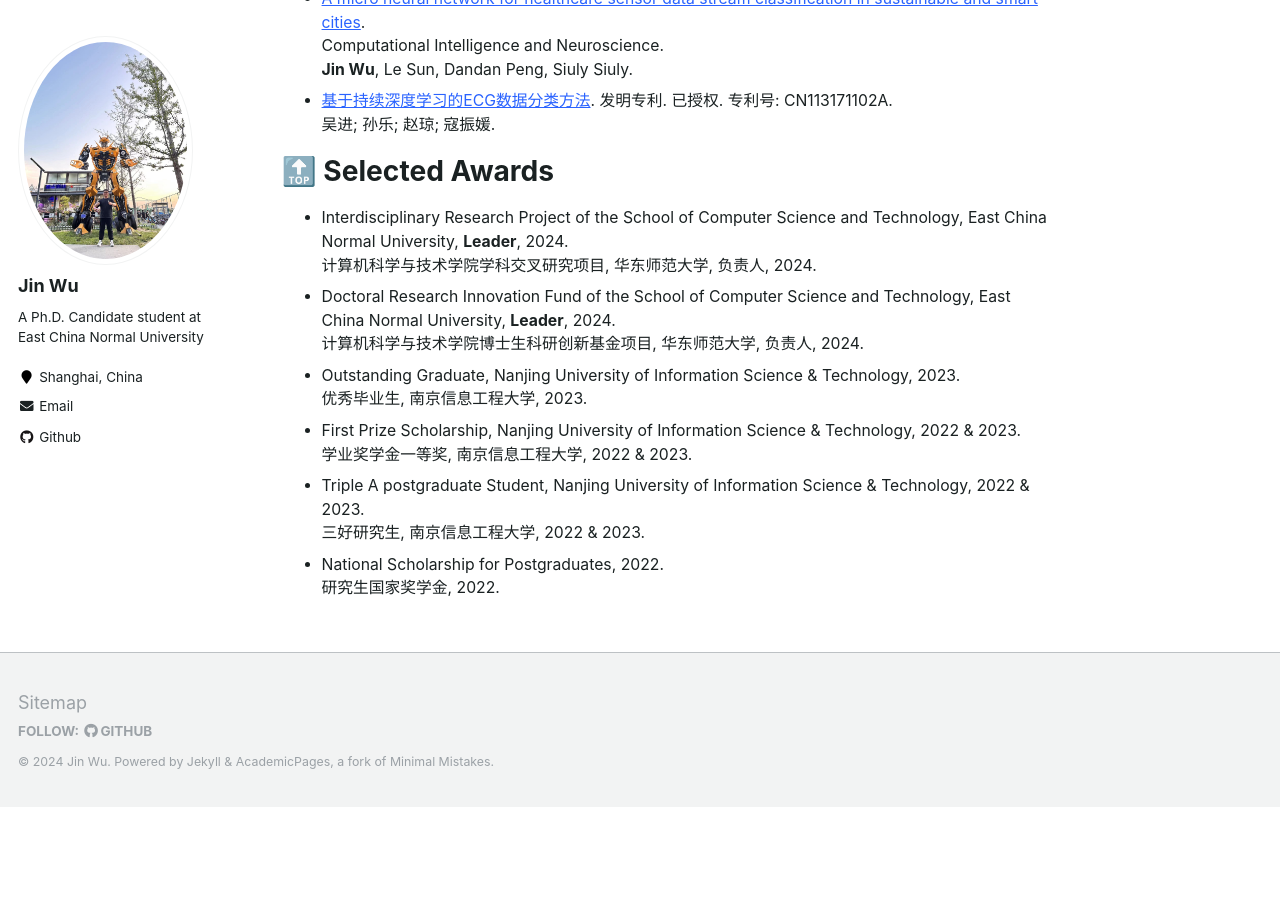
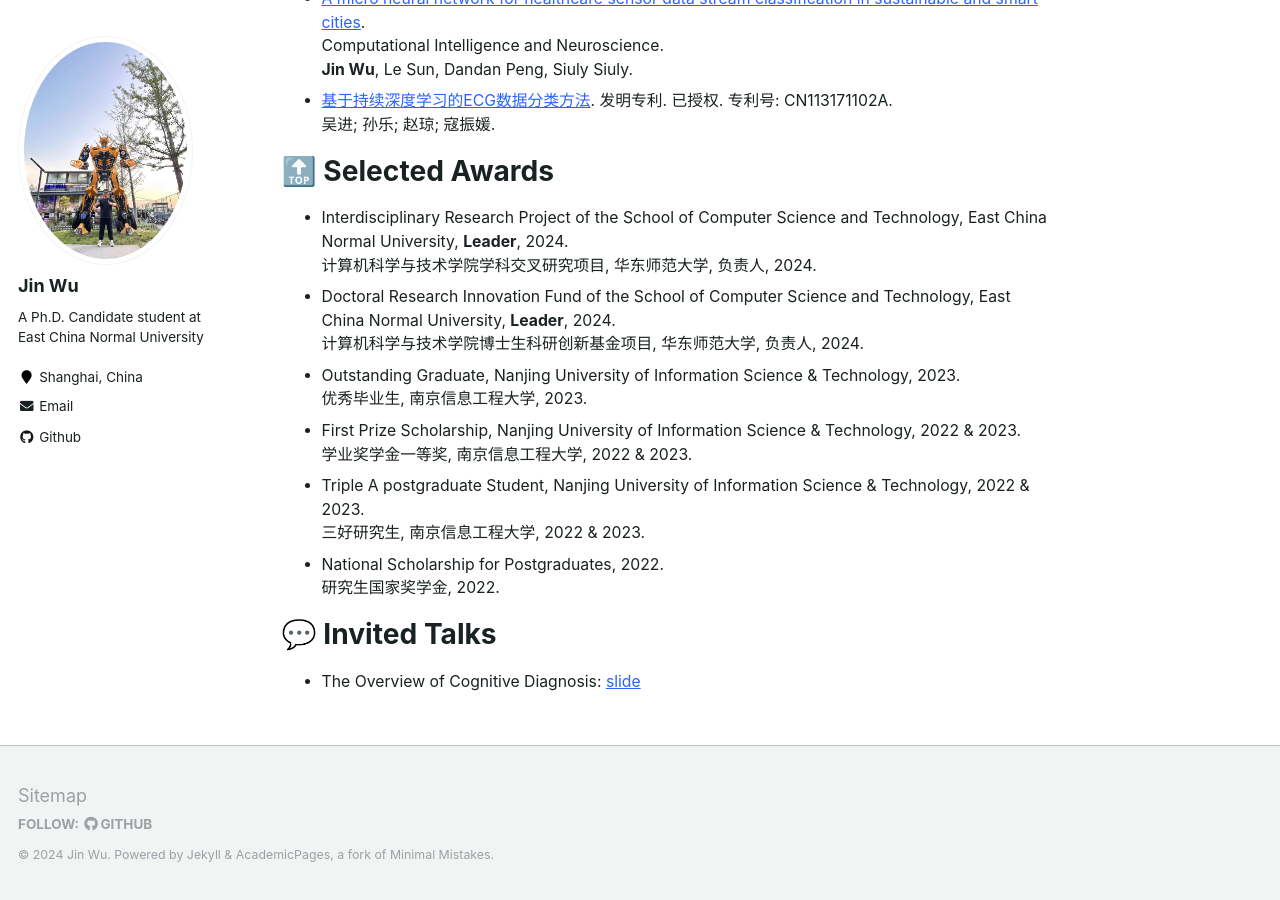
Before and after one commit to WooTzins/WooTzins.github.io, a Jekyll site: the page built from _pages/about.md, in a window 1280 px wide and 900 px high, scrolled down 629 px. Built offline with Jekyll 4.4.1, drawn with Linux system fonts in a browser that asks for light colours; comment, search, counter and statistics services are not loaded; before the commit the page ends 1436 px from its top, so only the background shows below that.

Commit message:
Update about.md

```diff
--- a/_pages/about.md
+++ b/_pages/about.md
@@ -45,3 +45,8 @@ Le, Sun, **Jin Wu**, Yang Xu, Yanchun Zhang.
   三好研究生, 南京信息工程大学, 2022 & 2023.
 * National Scholarship for Postgraduates, 2022.
   研究生国家奖学金, 2022.
+
+
+💬 Invited Talks
+======
+* The Overview of Cognitive Diagnosis: [slide](./files/24-10-10-认知诊断综述.pdf)
```
